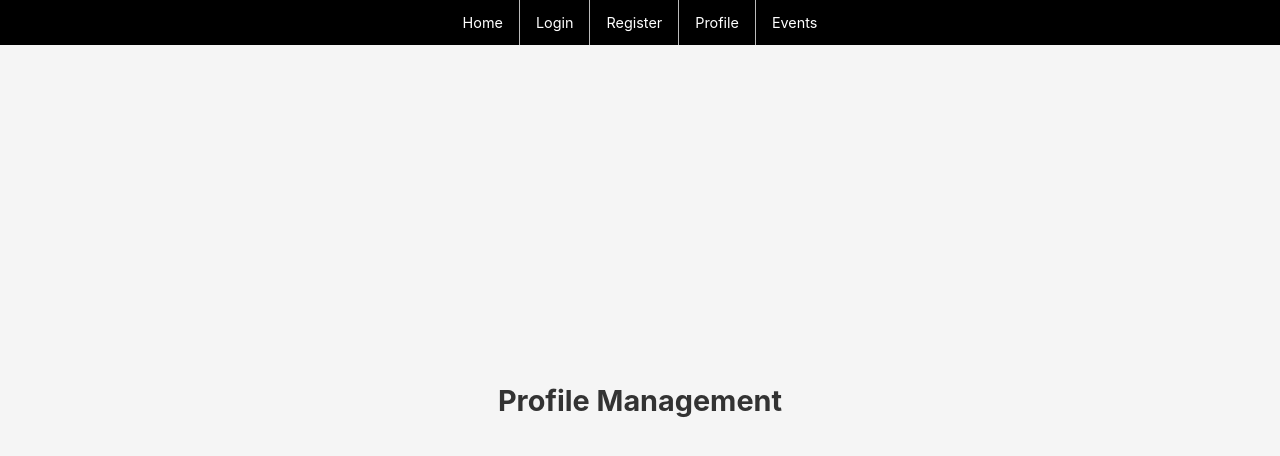
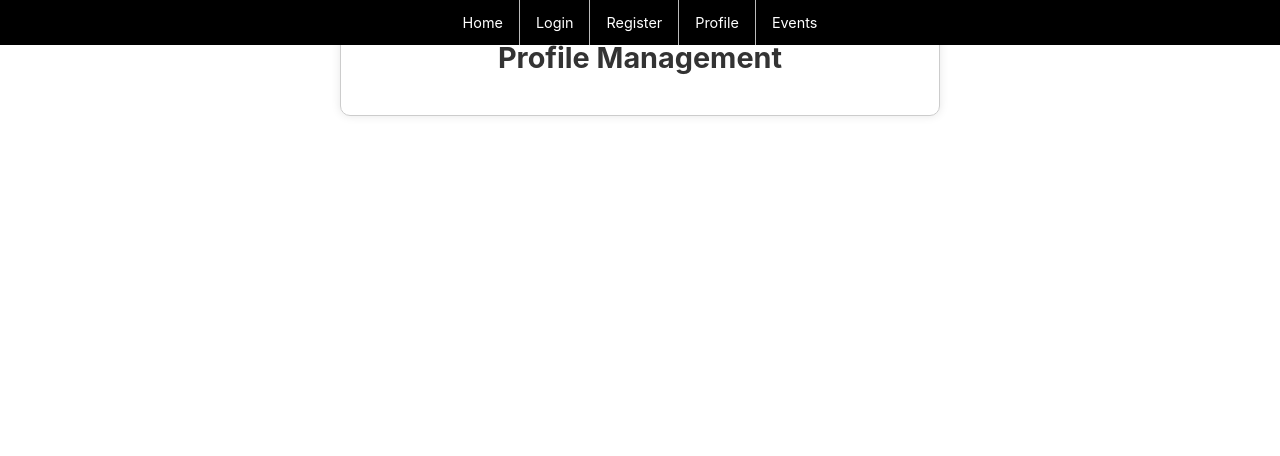
Before and after one commit to SheildSheild/COSC4351-Project, a React (Create React App) app: page /profile in a window 1280 px wide. Shown: the top 456 px of the page. Built offline with nearby package versions, Linux system fonts and the light colour scheme.

Commit message:
Added ProfileMangement.css

```diff
--- a/src/components/ProfileManagement/profileManagement.css
+++ b/src/components/ProfileManagement/profileManagement.css
@@ -1,12 +1,66 @@
+/* Profile.css */
+
 .profile-container {
-    display: flex;
-    justify-content: center;
-    align-items: center;
-    height: 100vh;
-    background-color: #f5f5f5;
-  }
+  width: 100%; /* Ensures container fills the width of its parent */
+  max-width: 600px; /* Limits container width for larger screens */
+  margin: 0 auto;
+  padding: 20px;
+  border: 1px solid #ccc;
+  border-radius: 10px;
+  box-shadow: 0 0 10px rgba(0, 0, 0, 0.1);
+  box-sizing: border-box; /* Include padding and border in total width */
+}
 
-  .profile-container h1 {
-    font-size: 2em;
-    color: #333;
-  }
+.profile-container h1 {
+  text-align: center;
+  margin-bottom: 20px;
+}
+
+.form-group {
+  margin-bottom: 15px;
+}
+
+.form-group label {
+  display: block;
+  font-weight: bold;
+  margin-bottom: 5px;
+}
+
+.form-group input,
+.form-group select,
+.form-group textarea {
+  width: 100%; /* Ensures inputs span full width of form-group */
+  padding: 10px;
+  border: 1px solid #ccc;
+  border-radius: 5px;
+  box-sizing: border-box; /* Include padding and border in total width */
+  font-size: 16px;
+}
+
+.form-group textarea {
+  resize: vertical; /* Allows textarea to be vertically resizable */
+}
+
+.form-group input[type="date"] {
+  padding: 8px;
+}
+
+.error-message {
+  color: red;
+  font-size: 14px;
+  margin-top: 5px;
+}
+
+.save-button {
+  background-color: #007bff;
+  color: #fff;
+  border: none;
+  padding: 10px 20px;
+  border-radius: 5px;
+  cursor: pointer;
+  font-size: 16px;
+}
+
+.save-button:hover {
+  background-color: #0056b3;
+}
```
